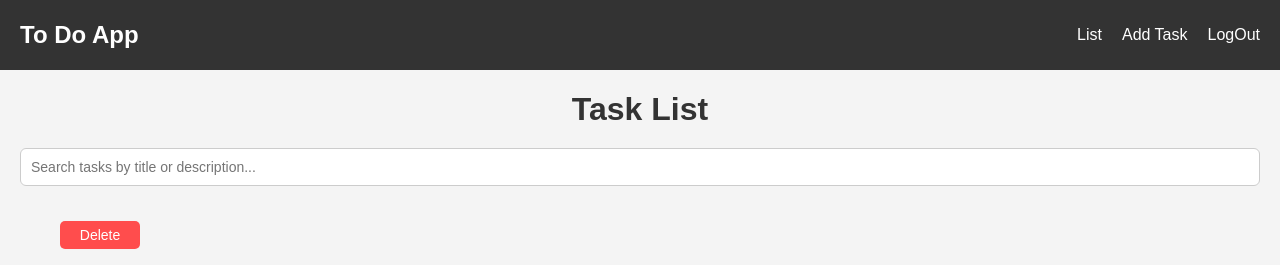
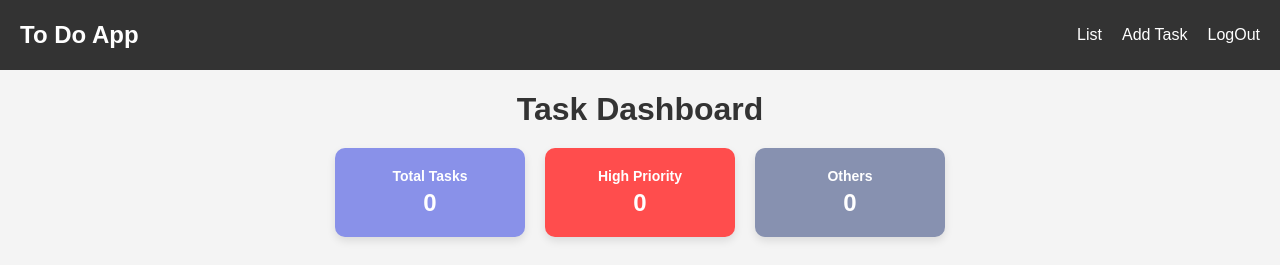
Before and after one commit to amit20055/MERN-Project, a React app in the folder frontend/: page / in a window 1280 px wide. Shown: the top 265 px of the page. Built offline with nearby package versions, Linux system fonts and the light colour scheme; no server answers; sample sign-in values are in the browser's storage; the HTML template or start-up script is replaced by a standard one.

Commit message:
Add Progress Dashboard cards to List view

```diff
--- a/frontend/src/component/List.jsx
+++ b/frontend/src/component/List.jsx
@@ -99,11 +99,65 @@ function List() {
         return { borderLeft: '8px solid #2ed573' };
     }
 
+    // Calculate stats for Dashboard
+    const total = taskData ? taskData.length : 0;
+    const high = taskData ? taskData.filter(t => t.priority === 'High').length : 0;
+    const med = taskData ? taskData.filter(t => t.priority === 'Medium').length : 0;
+    const low = total - high - med;
+
     return (
         <div className="List-container">
-            <h1>Task List</h1>
+            <h1>Task Dashboard</h1>
 
-            {/* 👈 Search Bar */}
+            {/* 👈 Progress Dashboard Section */}
+            <div style={{
+                display: 'flex',
+                gap: '20px',
+                marginBottom: '30px',
+                flexWrap: 'wrap',
+                justifyContent: 'center'
+            }}>
+                <div style={{
+                    background: '#8991e9',
+                    color: 'white',
+                    padding: '20px',
+                    borderRadius: '10px',
+                    minWidth: '150px',
+                    textAlign: 'center',
+                    boxShadow: '0 4px 8px rgba(0,0,0,0.1)'
+                }}>
+                    <h3 style={{margin: '0', fontSize: '14px'}}>Total Tasks</h3>
+                    <p style={{margin: '5px 0 0', fontSize: '24px', fontWeight: 'bold'}}>{total}</p>
+                </div>
+
+                <div style={{
+                    background: '#ff4d4d',
+                    color: 'white',
+                    padding: '20px',
+                    borderRadius: '10px',
+                    minWidth: '150px',
+                    textAlign: 'center',
+                    boxShadow: '0 4px 8px rgba(0,0,0,0.1)'
+                }}>
+                    <h3 style={{margin: '0', fontSize: '14px'}}>High Priority</h3>
+                    <p style={{margin: '5px 0 0', fontSize: '24px', fontWeight: 'bold'}}>{high}</p>
+                </div>
+
+                <div style={{
+                    background: '#8791b0',
+                    color: 'white',
+                    padding: '20px',
+                    borderRadius: '10px',
+                    minWidth: '150px',
+                    textAlign: 'center',
+                    boxShadow: '0 4px 8px rgba(0,0,0,0.1)'
+                }}>
+                    <h3 style={{margin: '0', fontSize: '14px'}}>Others</h3>
+                    <p style={{margin: '5px 0 0', fontSize: '24px', fontWeight: 'bold'}}>{med + low}</p>
+                </div>
+            </div>
+
+            {/* Search Bar */}
             <div style={{marginBottom: '20px', display: 'flex', gap: '10px', alignItems: 'center'}}>
                 <input
                     type="text"
```
